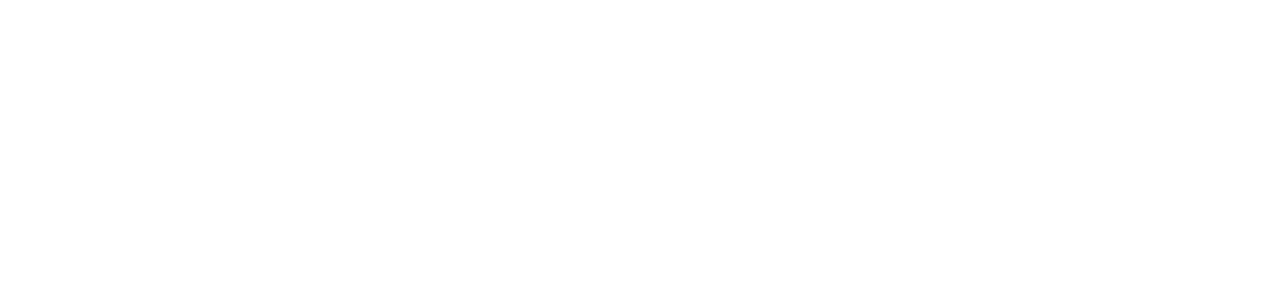
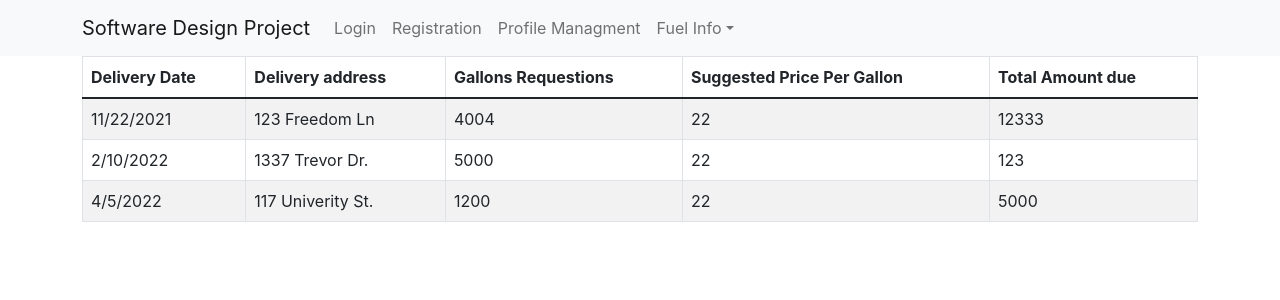
Before and after one commit to cnoott/software-design-project, a React (Create React App) app in the folder sofware-design-frontend/: page /fuel-quote-history in a window 1280 px wide. Before the commit this address had no page. Shown: the top 300 px of the page. Built offline with nearby package versions, Linux system fonts and the light colour scheme.

Commit message:
created fuel quote history and created a url route

```diff
--- a/sofware-design-frontend/src/RootElement.js
+++ b/sofware-design-frontend/src/RootElement.js
@@ -5,6 +5,7 @@
 import ClientProfileManagment from './ClientProfileManagement';
 import FuelQuoteForm from './fuel_pages/FuelQuoteForm';
 import { BrowserRouter, Routes, Route } from 'react-router-dom';
+import FuelQuoteHistory from './fuel_pages/FuelQuoteHistory';
 
 const RootElement = () => {
     return (
@@ -16,6 +17,7 @@
                 <Route path='/client-registration' exact element={<ClientRegistration />} />
                 <Route path='/client-profile-managment' exact element={<ClientProfileManagment />} />
                 <Route path='/fuel-quote-form' exact element={<FuelQuoteForm />} />
+                <Route path='/fuel-quote-history' exact element={<FuelQuoteHistory />} />
             </Routes>
         </BrowserRouter>
     );
--- /dev/null
+++ b/sofware-design-frontend/src/fuel_pages/FuelQuoteHistory.js
@@ -0,0 +1,50 @@
+import React from 'react';
+import Container from 'react-bootstrap/Container';
+import Table from 'react-bootstrap/Table';
+import Header from '../core/Header';
+
+const FuelQuoteHistory = () => {
+	return (
+		<>
+			<Header />
+			<Container>
+				<Table striped bordered hover>
+					<thead>
+						<tr>
+							<th>Delivery Date</th>
+							<th>Delivery address</th>
+							<th>Gallons Requestions</th>
+							<th>Suggested Price Per Gallon</th>
+							<th>Total Amount due</th>
+						</tr>
+					</thead>
+					<tbody>
+						<tr>
+							<td>11/22/2021</td>
+							<td>123 Freedom Ln</td>
+							<td>4004</td>
+							<td>22</td>
+							<td>12333</td>
+						</tr>
+						<tr>
+							<td>2/10/2022</td>
+							<td>1337 Trevor Dr.</td>
+							<td>5000</td>
+							<td>22</td>
+							<td>123</td>
+						</tr>
+						<tr>
+							<td>4/5/2022</td>
+							<td> 117 Univerity St.</td>
+							<td>1200</td>
+							<td>22</td>
+							<td>5000</td>
+						</tr>
+					</tbody>
+				</Table>
+			</Container>
+		</>
+	);
+};
+
+export default FuelQuoteHistory;
```
